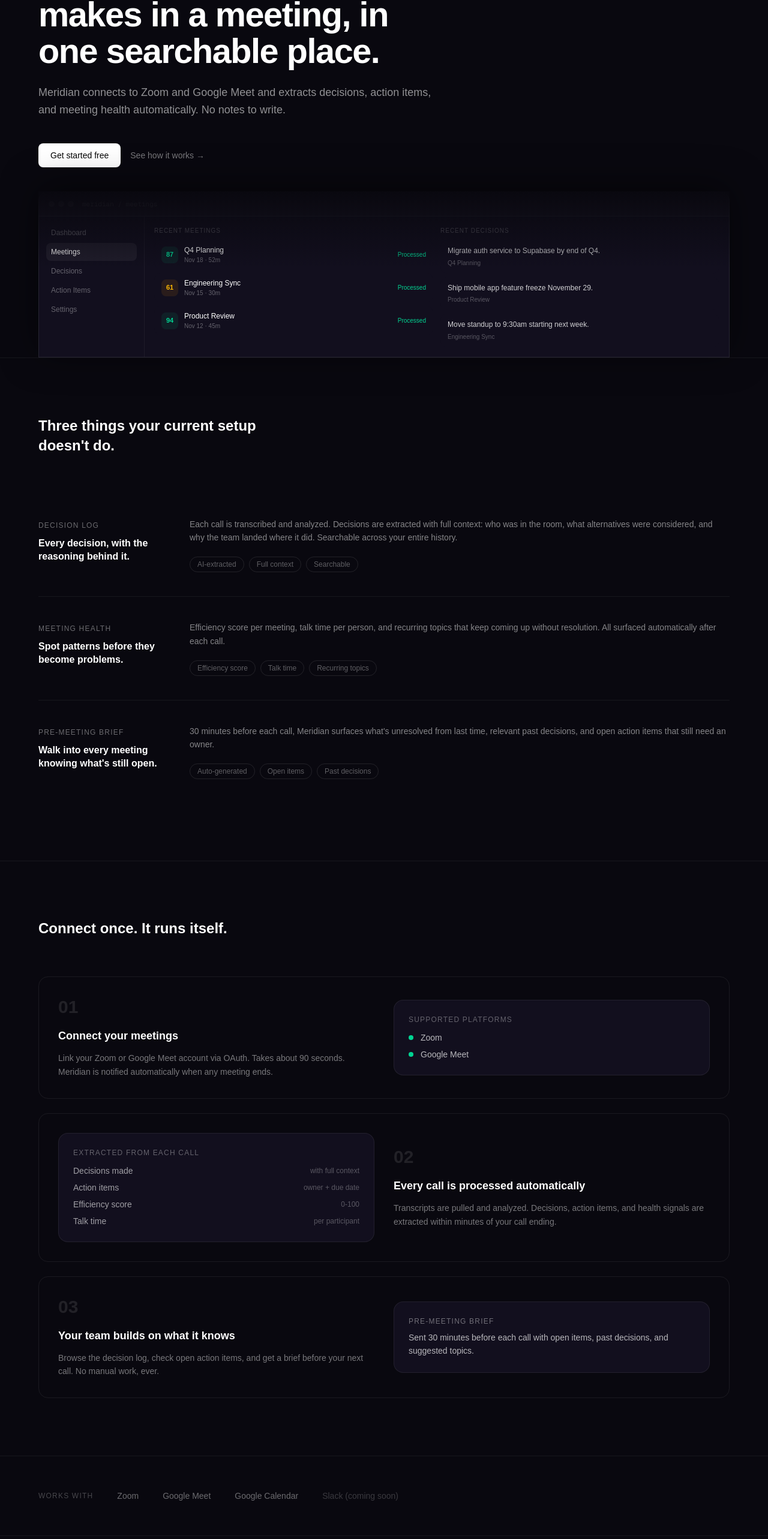
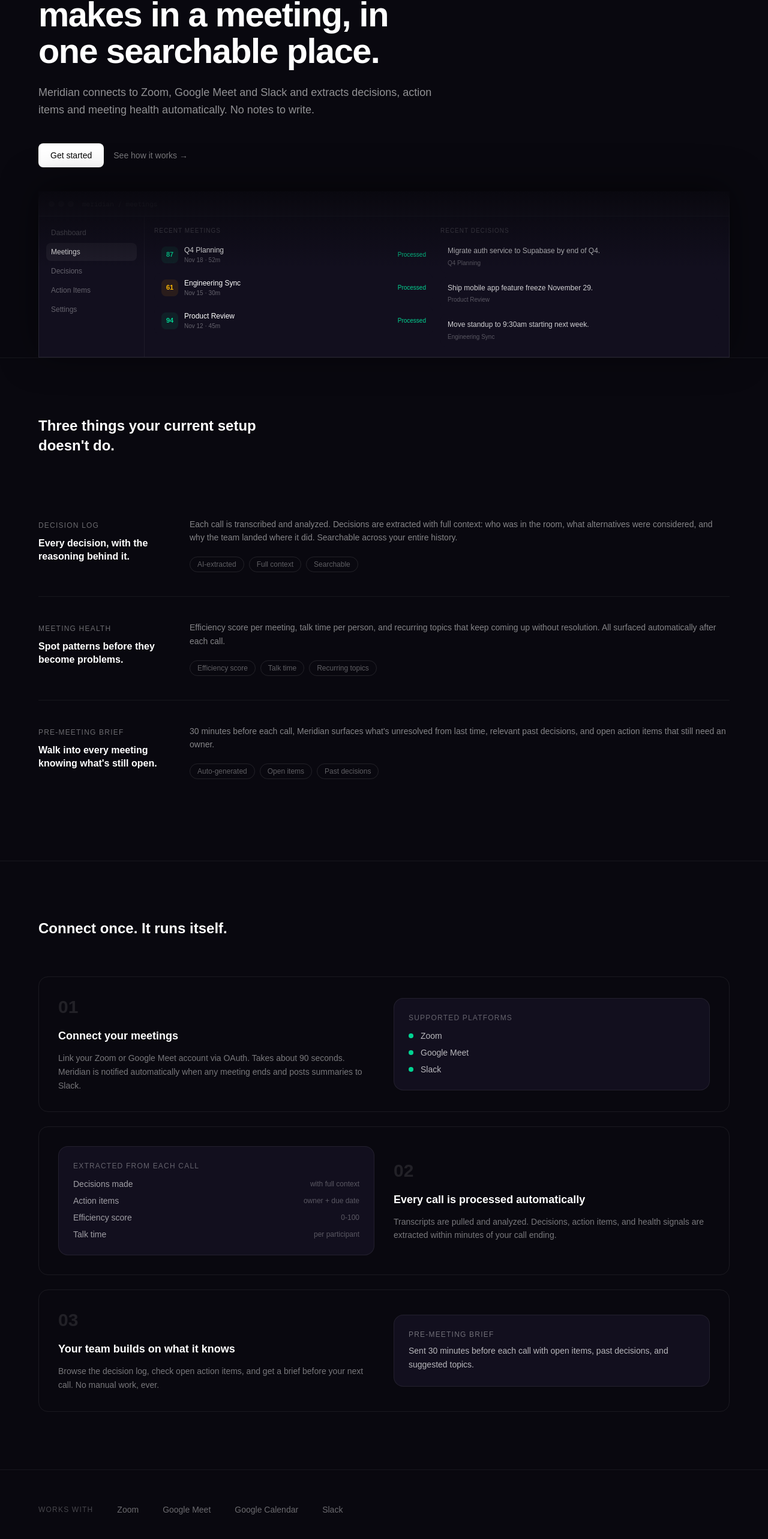
Before and after one commit to mohsin123-04/meridian, a Next.js app: page / in a window 1280 px wide. Shown: the part 211-2777 px from the top of the page at 60% size. Built offline with nearby package versions, Linux system fonts and the light colour scheme.

Commit message:
Update landing page: add Slack, rename get started button

```diff
--- a/src/app/page.tsx
+++ b/src/app/page.tsx
@@ -24,11 +24,11 @@ export default function LandingPage() {
               Every decision your team makes in a meeting, in one searchable place.
             </h1>
             <p className="text-white/55 text-lg leading-relaxed mb-10">
-              Meridian connects to Zoom and Google Meet and extracts decisions, action items, and meeting health automatically. No notes to write.
+              Meridian connects to Zoom, Google Meet and Slack and extracts decisions, action items and meeting health automatically. No notes to write.
             </p>
             <div className="flex items-center gap-4">
               <a href="/login" className="bg-white text-black hover:bg-white/90 transition-colors px-5 py-2.5 rounded-lg text-sm font-medium">
-                Get started free
+                Get started
               </a>
               <a href="#how-it-works" className="text-sm text-white/45 hover:text-white transition-colors">
                 See how it works →
@@ -103,13 +103,13 @@ export default function LandingPage() {
               {
                 n: "01",
                 title: "Connect your meetings",
-                body: "Link your Zoom or Google Meet account via OAuth. Takes about 90 seconds. Meridian is notified automatically when any meeting ends.",
+                body: "Link your Zoom or Google Meet account via OAuth. Takes about 90 seconds. Meridian is notified automatically when any meeting ends and posts summaries to Slack.",
                 flip: false,
                 detail: (
                   <div className="bg-[#120f1e] border border-white/[0.07] rounded-2xl p-6 space-y-3">
                     <p className="text-xs text-white/35 uppercase tracking-widest">Supported platforms</p>
                     <div className="space-y-2">
-                      {["Zoom", "Google Meet"].map((p) => (
+                      {["Zoom", "Google Meet", "Slack"].map((p) => (
                         <div key={p} className="flex items-center gap-3 text-sm">
                           <span className="w-2 h-2 rounded-full bg-emerald-400 shrink-0" />
                           <span className="text-white/70">{p}</span>
@@ -180,10 +180,9 @@ export default function LandingPage() {
       <section className="py-14 px-6 border-t border-white/[0.06]">
         <div className="max-w-6xl mx-auto flex flex-wrap items-center gap-x-10 gap-y-3">
           <span className="text-xs text-white/25 uppercase tracking-widest">Works with</span>
-          {["Zoom", "Google Meet", "Google Calendar"].map((t) => (
+          {["Zoom", "Google Meet", "Google Calendar", "Slack"].map((t) => (
             <span key={t} className="text-sm text-white/40 font-medium">{t}</span>
           ))}
-          <span className="text-sm text-white/20">Slack (coming soon)</span>
         </div>
       </section>
 
@@ -195,7 +194,7 @@ export default function LandingPage() {
           </h2>
           <p className="text-white/40 text-base mb-10">Free to use. No credit card required.</p>
           <a href="/login" className="inline-block bg-white text-black px-7 py-3 rounded-lg font-medium text-sm hover:bg-white/90 transition-colors">
-            Get started free
+            Get started
           </a>
         </div>
       </section>
```
